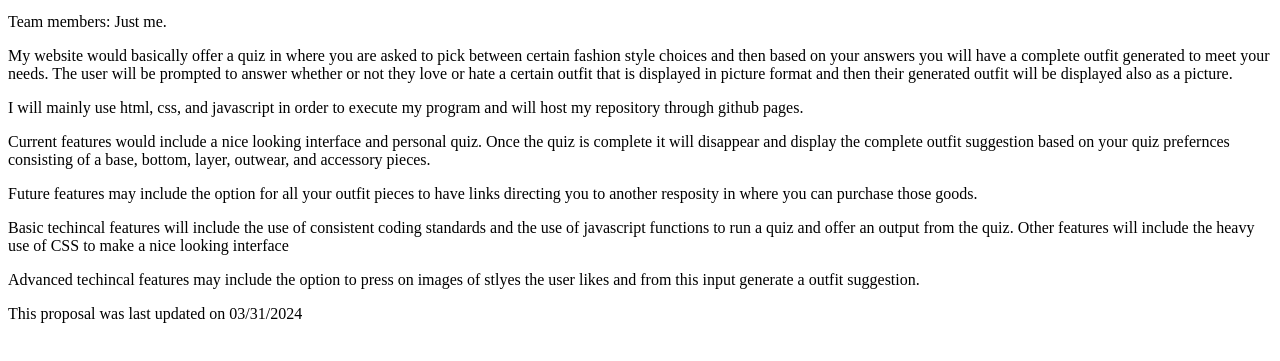
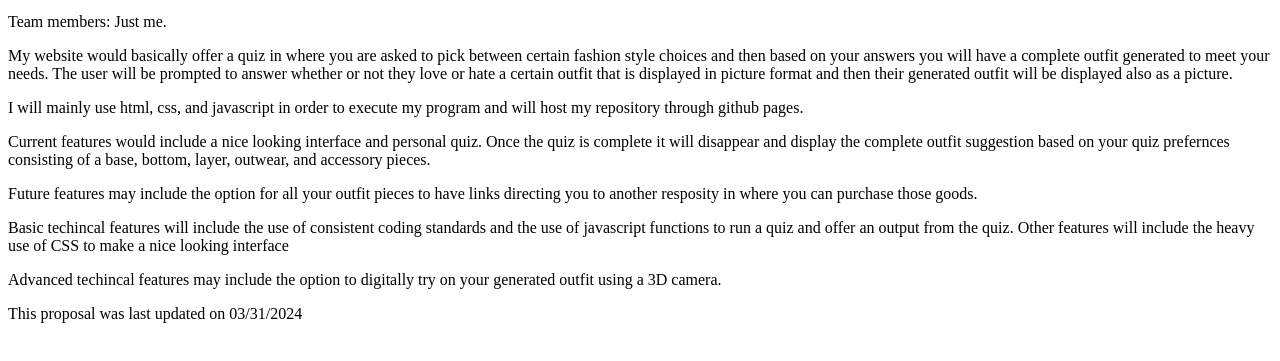
Before and after one commit to darkoili/projectproposal, a plain HTML site: page index.html in a window 1280 px wide. Shown: the part 101-462 px from the top of the page. Drawn offline with Linux system fonts and the light colour scheme.

Commit message:
Update index.html

```diff
--- a/index.html
+++ b/index.html
@@ -17,7 +17,7 @@ whether or not they love or hate a certain outfit that is displayed in picture f
 <p> Future features may include the option for all your outfit pieces to have links directing you to another resposity in where you can purchase those goods. </p>
 <p> Basic techincal features will include the use of consistent coding standards and the use of javascript functions to run a quiz and offer an output from the quiz.
   Other features will include the heavy use of CSS to make a nice looking interface</p>
-<p> Advanced techincal features may include the option to press on images of stlyes the user likes and from this input generate a outfit suggestion.  </p>
+<p> Advanced techincal features may include the option to digitally try on your generated outfit using a 3D camera.  </p>
 <p> This proposal was last updated on 03/31/2024 </p>
 
 </body>
```
